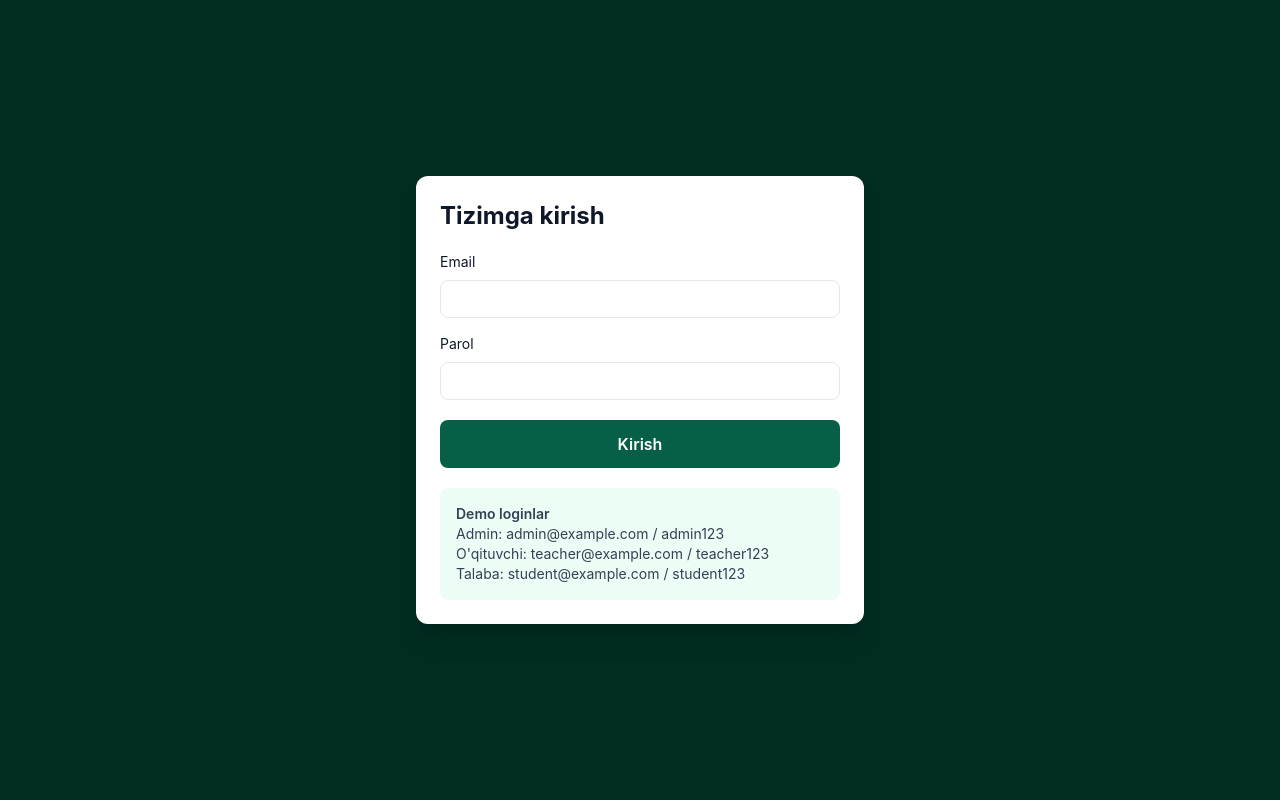
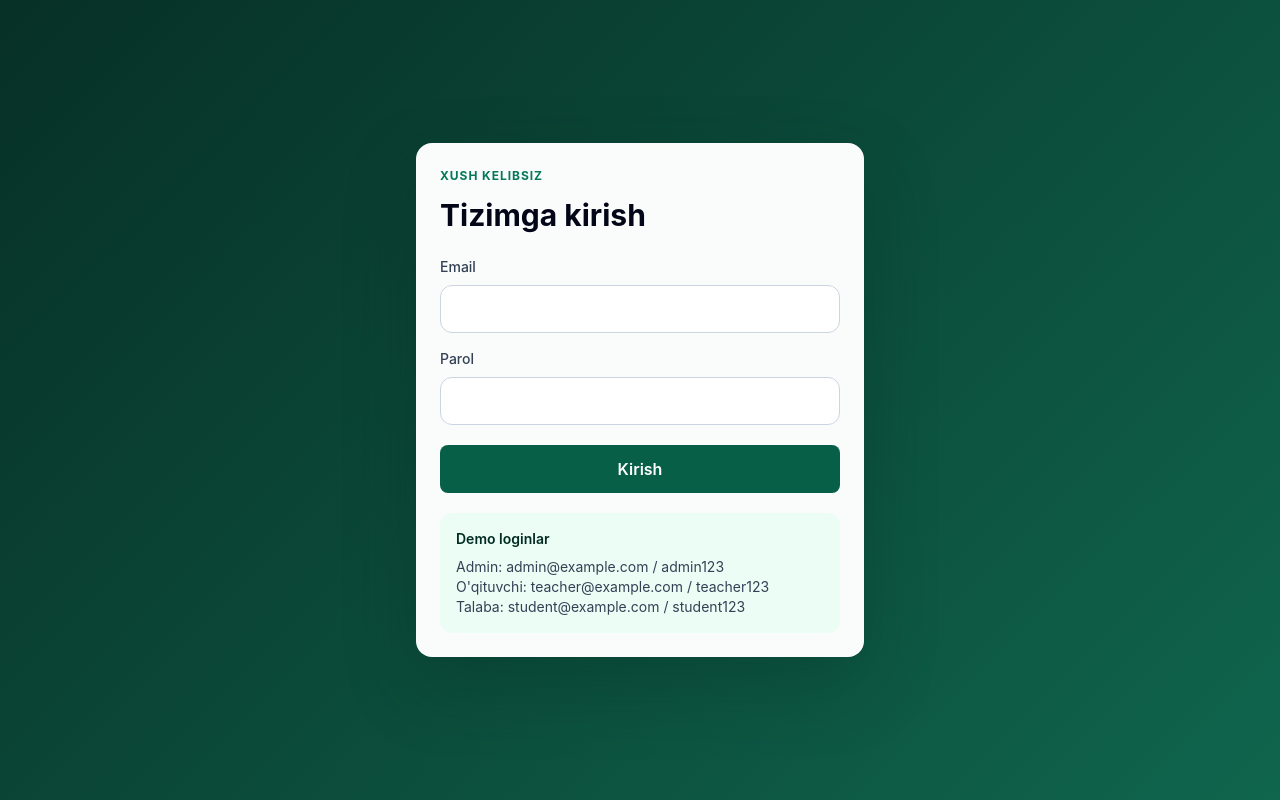
Before and after one commit to karajanofff/Resurs_platform, a FastAPI app: page /login in a window 1280 px wide. Run offline with FastAPI, Linux system fonts and the light colour scheme; some libraries are stand-ins or nearby versions.

Commit message:
Refine visual design across the app

```diff
--- a/app/static/style.css
+++ b/app/static/style.css
@@ -1,5 +1,11 @@
 body {
   font-family: Inter, ui-sans-serif, system-ui, sans-serif;
+}
+
+.hero-shell {
+  background:
+    linear-gradient(135deg, rgb(2 44 34 / 0.98), rgb(6 95 70 / 0.96)),
+    radial-gradient(circle at top right, rgb(255 255 255 / 0.18), transparent 28%);
 }
 
 .panel {
@@ -8,11 +14,52 @@ body {
   box-shadow: 0 18px 45px rgb(15 23 42 / 0.06);
 }
 
+.auth-panel {
+  background: rgb(255 255 255 / 0.98);
+  box-shadow: 0 28px 70px rgb(2 44 34 / 0.28);
+}
+
+.field {
+  width: 100%;
+  border: 1px solid rgb(203 213 225);
+  border-radius: 0.75rem;
+  background: white;
+  padding: 0.8rem 0.9rem;
+}
+
+.field:focus {
+  border-color: rgb(5 150 105);
+  outline: 3px solid rgb(209 250 229);
+}
+
 .page-title {
   letter-spacing: 0;
 }
 
-.muted-label {
+.muted-label,
+.eyebrow {
   color: rgb(100 116 139);
-  font-size: 0.875rem;
+  font-size: 0.75rem;
+  font-weight: 700;
+  letter-spacing: 0.08em;
+  text-transform: uppercase;
 }
+
+.eyebrow {
+  color: rgb(167 243 208);
+}
+
+.metric-card {
+  position: relative;
+  overflow: hidden;
+}
+
+.metric-card::after {
+  position: absolute;
+  inset: auto -1.5rem -1.5rem auto;
+  width: 5rem;
+  height: 5rem;
+  border-radius: 999px;
+  background: rgb(16 185 129 / 0.08);
+  content: "";
+}
--- a/app/templates/base.html
+++ b/app/templates/base.html
@@ -17,14 +17,14 @@
       <p class="mt-2 text-sm text-emerald-100">{{ user.full_name }} · {{ user.role }}</p>
     </div>
     <nav class="mt-8 grid gap-2 text-sm">
-      <a href="/dashboard" class="rounded-lg px-3 py-2 hover:bg-white/10">Dashboard</a>
-      {% if user.role == "admin" %}<a href="/subjects" class="rounded-lg px-3 py-2 hover:bg-white/10">Fanlar</a>{% endif %}
-      {% if user.role == "admin" %}<a href="/topics" class="rounded-lg px-3 py-2 hover:bg-white/10">Mavzular</a>{% endif %}
-      {% if user.role in ["admin", "teacher"] %}<a href="/upload" class="rounded-lg px-3 py-2 hover:bg-white/10">Resurs yuklash</a>{% endif %}
-      <a href="/resources" class="rounded-lg px-3 py-2 hover:bg-white/10">Resurslar katalogi</a>
-      {% if user.role == "admin" %}<a href="/results" class="rounded-lg px-3 py-2 hover:bg-white/10">NLP natijalar</a>{% endif %}
-      {% if user.role == "admin" %}<a href="/users" class="rounded-lg px-3 py-2 hover:bg-white/10">Foydalanuvchilar</a>{% endif %}
-      <a href="/logout" class="rounded-lg px-3 py-2 hover:bg-white/10">Chiqish</a>
+      <a href="/dashboard" class="rounded-xl px-3 py-2.5 hover:bg-white/10">Dashboard</a>
+      {% if user.role == "admin" %}<a href="/subjects" class="rounded-xl px-3 py-2.5 hover:bg-white/10">Fanlar</a>{% endif %}
+      {% if user.role == "admin" %}<a href="/topics" class="rounded-xl px-3 py-2.5 hover:bg-white/10">Mavzular</a>{% endif %}
+      {% if user.role in ["admin", "teacher"] %}<a href="/upload" class="rounded-xl px-3 py-2.5 hover:bg-white/10">Resurs yuklash</a>{% endif %}
+      <a href="/resources" class="rounded-xl px-3 py-2.5 hover:bg-white/10">Resurslar katalogi</a>
+      {% if user.role == "admin" %}<a href="/results" class="rounded-xl px-3 py-2.5 hover:bg-white/10">NLP natijalar</a>{% endif %}
+      {% if user.role == "admin" %}<a href="/users" class="rounded-xl px-3 py-2.5 hover:bg-white/10">Foydalanuvchilar</a>{% endif %}
+      <a href="/logout" class="mt-3 rounded-xl border border-white/10 px-3 py-2.5 hover:bg-white/10">Chiqish</a>
     </nav>
   </aside>
   <main class="p-5 md:p-8">
--- a/app/templates/dashboard.html
+++ b/app/templates/dashboard.html
@@ -6,7 +6,7 @@
 </div>
 <div class="mt-6 grid gap-4 sm:grid-cols-2 xl:grid-cols-3">
   {% for label, value in [("Jami fanlar", stats.subjects), ("Jami mavzular", stats.topics), ("Jami resurslar", stats.resources), ("Mos", stats.matched), ("Qisman mos", stats.partial), ("Mos emas", stats.unmatched)] %}
-  <div class="panel rounded-xl p-5"><p class="text-sm text-slate-500">{{ label }}</p><p class="mt-2 text-3xl font-bold">{{ value }}</p></div>
+  <div class="panel metric-card rounded-2xl p-5"><p class="text-sm text-slate-500">{{ label }}</p><p class="mt-2 text-3xl font-bold">{{ value }}</p></div>
   {% endfor %}
 </div>
 {% endblock %}
--- a/app/templates/login.html
+++ b/app/templates/login.html
@@ -1,15 +1,16 @@
 {% extends "base.html" %}
 {% block public_content %}
-<section class="grid min-h-screen place-items-center bg-emerald-950 p-5">
-  <form method="post" class="w-full max-w-md rounded-xl bg-white p-6 shadow-xl">
-    <h1 class="text-2xl font-bold">Tizimga kirish</h1>
-    {% if error %}<p class="mt-4 text-sm text-red-600">{{ error }}</p>{% endif %}
-    <label class="mt-5 block text-sm">Email<input name="email" type="email" required class="mt-2 w-full rounded-lg border px-3 py-2"></label>
-    <label class="mt-4 block text-sm">Parol<input name="password" type="password" required class="mt-2 w-full rounded-lg border px-3 py-2"></label>
-    <button class="mt-5 w-full rounded-lg bg-emerald-800 px-4 py-3 font-semibold text-white">Kirish</button>
-    <div class="mt-5 rounded-lg bg-emerald-50 p-4 text-sm text-slate-700">
-      <p class="font-semibold">Demo loginlar</p>
-      <p>Admin: admin@example.com / admin123</p>
+<section class="hero-shell grid min-h-screen place-items-center p-5">
+  <form method="post" class="auth-panel w-full max-w-md rounded-2xl p-6">
+    <p class="eyebrow text-emerald-700">Xush kelibsiz</p>
+    <h1 class="mt-3 text-3xl font-bold text-slate-950">Tizimga kirish</h1>
+    {% if error %}<p class="mt-4 rounded-lg bg-red-50 px-3 py-2 text-sm text-red-600">{{ error }}</p>{% endif %}
+    <label class="mt-6 block text-sm font-medium text-slate-700">Email<input name="email" type="email" required class="field mt-2"></label>
+    <label class="mt-4 block text-sm font-medium text-slate-700">Parol<input name="password" type="password" required class="field mt-2"></label>
+    <button class="mt-5 w-full rounded-lg bg-emerald-800 px-4 py-3 font-semibold text-white transition hover:bg-emerald-900">Kirish</button>
+    <div class="mt-5 rounded-xl bg-emerald-50 p-4 text-sm text-slate-700">
+      <p class="font-semibold text-emerald-950">Demo loginlar</p>
+      <p class="mt-2">Admin: admin@example.com / admin123</p>
       <p>O'qituvchi: teacher@example.com / teacher123</p>
       <p>Talaba: student@example.com / student123</p>
     </div>
--- a/app/templates/result.html
+++ b/app/templates/result.html
@@ -4,7 +4,7 @@
   <p class="muted-label">NLP tahlil</p>
   <h2 class="page-title mt-1 text-3xl font-bold">Tahlil natijasi</h2>
 </div>
-<div class="panel mt-6 max-w-3xl rounded-xl p-5">
+<div class="panel mt-6 max-w-3xl rounded-2xl p-6">
   <p class="text-sm text-slate-500">Eng yaqin natija: {{ subject.name }} / {{ topic.title }}</p>
   <h3 class="mt-2 text-xl font-semibold">{{ resource.title }}</h3>
   <div class="mt-5 h-3 overflow-hidden rounded-full bg-slate-200"><div class="h-full bg-emerald-700" style="width: {{ resource.similarity_score }}%"></div></div>
@@ -13,7 +13,7 @@
   <p class="mt-4 text-slate-600">{{ resource.recommendation }}</p>
   <p class="mt-4 text-sm text-slate-500">Kalit so'zlar: {{ resource.keywords }}</p>
 </div>
-<div class="panel mt-6 max-w-3xl rounded-xl p-5">
+<div class="panel mt-6 max-w-3xl rounded-2xl p-6">
   <h3 class="font-semibold">Fanlar bo'yicha moslik</h3>
   <div class="mt-4 grid gap-4">
     {% for item in predictions %}
--- a/app/templates/upload.html
+++ b/app/templates/upload.html
@@ -4,10 +4,10 @@
   <p class="muted-label">Avtomatik tahlil</p>
   <h2 class="page-title mt-1 text-3xl font-bold">Resurs yuklash</h2>
 </div>
-<form method="post" enctype="multipart/form-data" class="panel mt-6 max-w-2xl rounded-xl p-6">
+<form method="post" enctype="multipart/form-data" class="panel mt-6 max-w-2xl rounded-2xl p-6">
   {% if error %}<p class="mb-4 text-sm text-red-600">{{ error }}</p>{% endif %}
-  <input name="title" required placeholder="Resurs nomi" class="w-full rounded-lg border px-3 py-2">
-  <input name="file" type="file" accept=".pdf,.docx,.pptx,.txt" required class="mt-3 block w-full rounded-lg border px-3 py-2">
+  <label class="block text-sm font-medium text-slate-700">Resurs nomi<input name="title" required placeholder="Masalan: 3-ma'ruza" class="field mt-2"></label>
+  <label class="mt-4 block text-sm font-medium text-slate-700">Fayl<input name="file" type="file" accept=".pdf,.docx,.pptx,.txt" required class="field mt-2 block"></label>
   <button class="mt-4 rounded-lg bg-emerald-800 px-4 py-3 font-semibold text-white transition hover:bg-emerald-900">NLP yordamida tahlil qilish</button>
 </form>
 {% endblock %}
```
Also changed, not shown: app/templates/index.html (+10 -6 lines), app/templates/resources.html (+5 -5 lines), app/templates/subjects.html (+4 -4 lines), app/templates/topics.html (+6 -6 lines).
